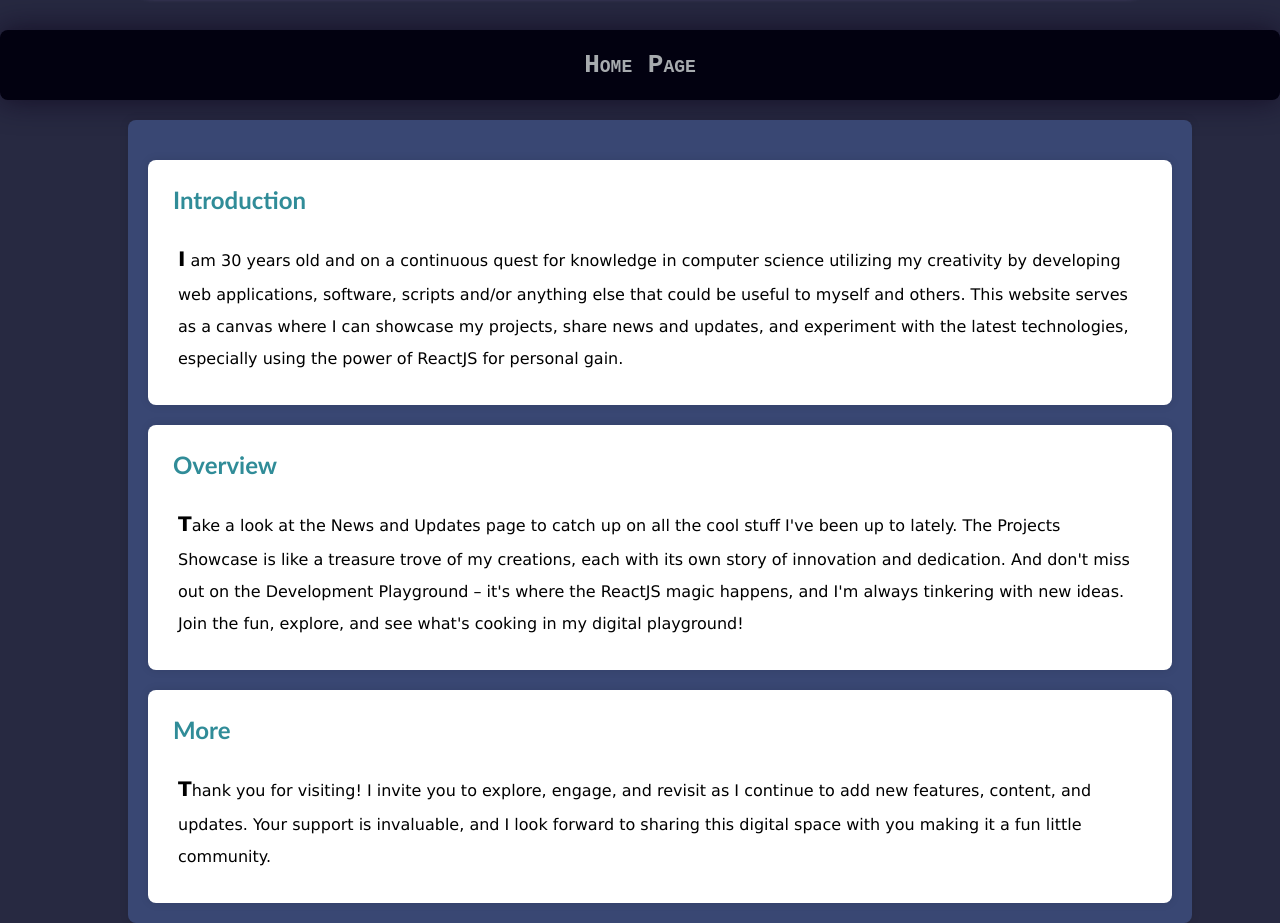
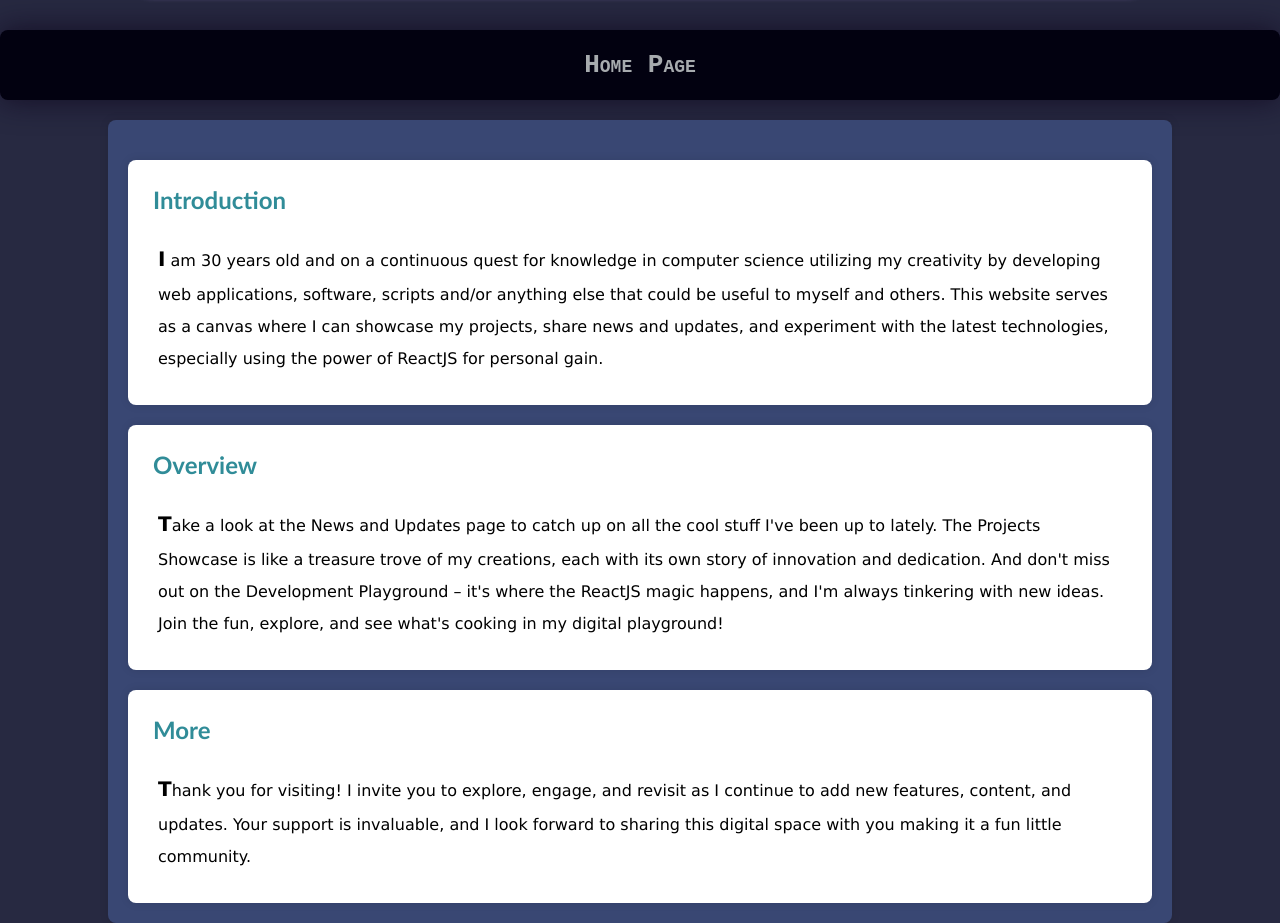
Before and after one commit to bryceberwald/Berz, a React (Create React App) app in the folder client/: page / in a window 1280 px wide. Shown: the part 500-1423 px from the top of the page. Built offline with nearby package versions, Linux system fonts and the light colour scheme; a web font is replaced by a local one.

Commit message:
Changes to Header & HomePage css files.

```diff
--- a/client/src/components/Header/Header.css
+++ b/client/src/components/Header/Header.css
@@ -8,8 +8,7 @@
   text-align: center;
   width: 80%;
   padding: 20px 0; /* Increased padding for more emphasis */
-  max-width: 80%;
-  margin: 0 auto;
+  margin: auto;
   box-shadow: 0 4px 6px rgba(169, 152, 225, 0.872); /* Added box shadow for a subtle lift */
 }
 
--- a/client/src/pages/HomePage/HomePage.css
+++ b/client/src/pages/HomePage/HomePage.css
@@ -16,7 +16,7 @@
   box-shadow: 0 0 10px rgba(0, 0, 0, 0.1);
   margin-top: 20px;
   width: 80%;
-  margin-left: 10%;
+  margin: auto;
 }
 
 .top-home-container {
```
